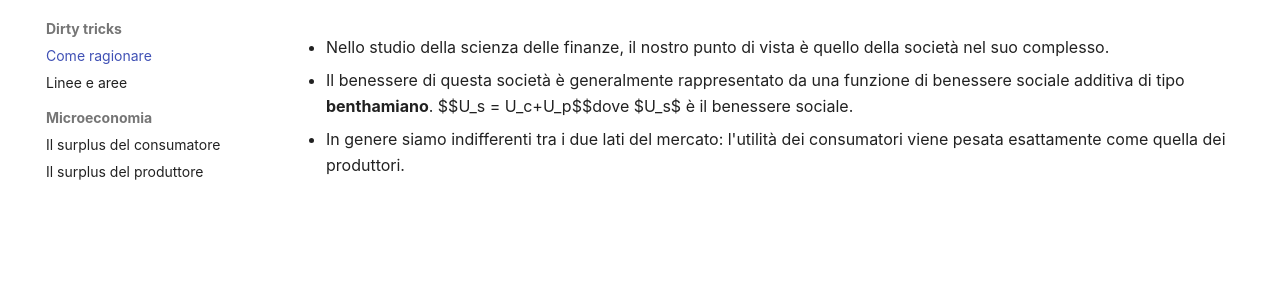
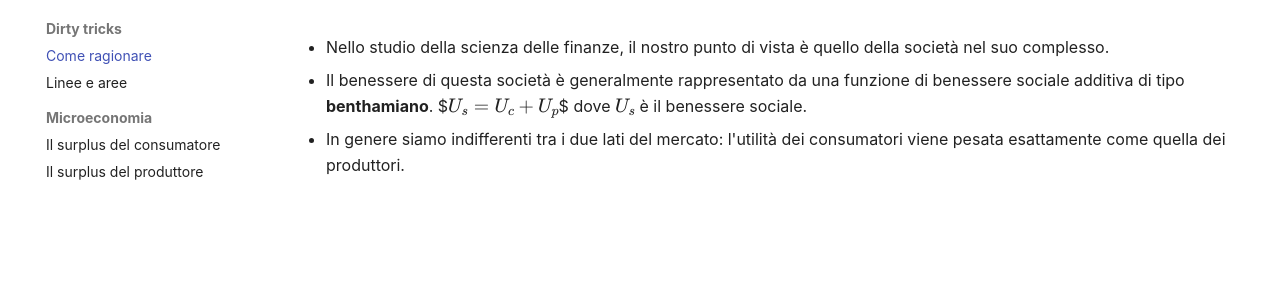
Before and after one commit to valeriofiloso/sdf-helper, an MkDocs documentation site: the page built from docs/Dirty tricks/Come ragionare.md, in a window 1280 px wide. Shown: the part 145-433 px from the top of the page. Built offline with MkDocs 1.6.1 and Material for MkDocs 9.7.7, drawn with Linux system fonts in a browser that asks for light colours; some web fonts are replaced; some of the changed lines change nothing that is shown.

Commit message:
vault backup: 2026-02-03 17:14:31

```diff
--- a/docs/Dirty tricks/Come ragionare.md
+++ b/docs/Dirty tricks/Come ragionare.md
@@ -1,3 +1,4 @@
 - Nello studio della scienza delle finanze, il nostro punto di vista è quello della società nel suo complesso.
-- Il benessere di questa società è generalmente rappresentato da una funzione di benessere sociale additiva di tipo **benthamiano**. $$U_s = U_c+U_p$$dove $U_s$ è il benessere sociale.
+- Il benessere di questa società è generalmente rappresentato da una funzione di benessere sociale additiva di tipo **benthamiano**. $$U_s = U_c+U_p$$
+dove $U_s$ è il benessere sociale.
 - In genere siamo indifferenti tra i due lati del mercato: l'utilità dei consumatori viene pesata esattamente come quella dei produttori.
--- /dev/null
+++ b/docs/javascripts/mathjax.js
@@ -0,0 +1,12 @@
+window.MathJax = {
+  tex: {
+    inlineMath: [["$", "$"], ["\\(", "\\)"]],
+    displayMath: [["$$", "$$"], ["\\[", "\\]"]],
+    processEscapes: true,
+    processEnvironments: true
+  },
+  options: {
+    ignoreHtmlClass: ".*|",
+    processHtmlClass: "arithmatex"
+  }
+};
--- a/mkdocs.yml
+++ b/mkdocs.yml
@@ -20,6 +20,12 @@ markdown_extensions:
       permalink: true
   - tables
   - footnotes
+  - pymdownx.arithmatex:
+      generic: true
+
+extra_javascript:
+  - javascripts/mathjax.js
+  - https://unpkg.com/mathjax@3/es5/tex-mml-chtml.js
 
 plugins:
   - search
```
